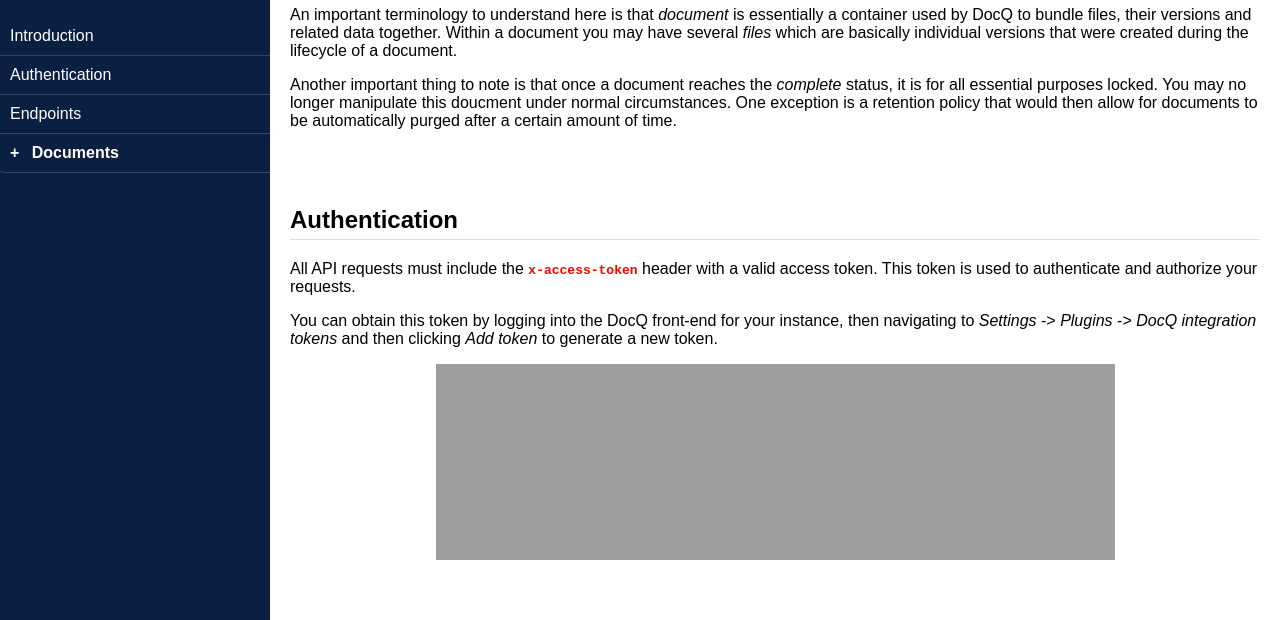
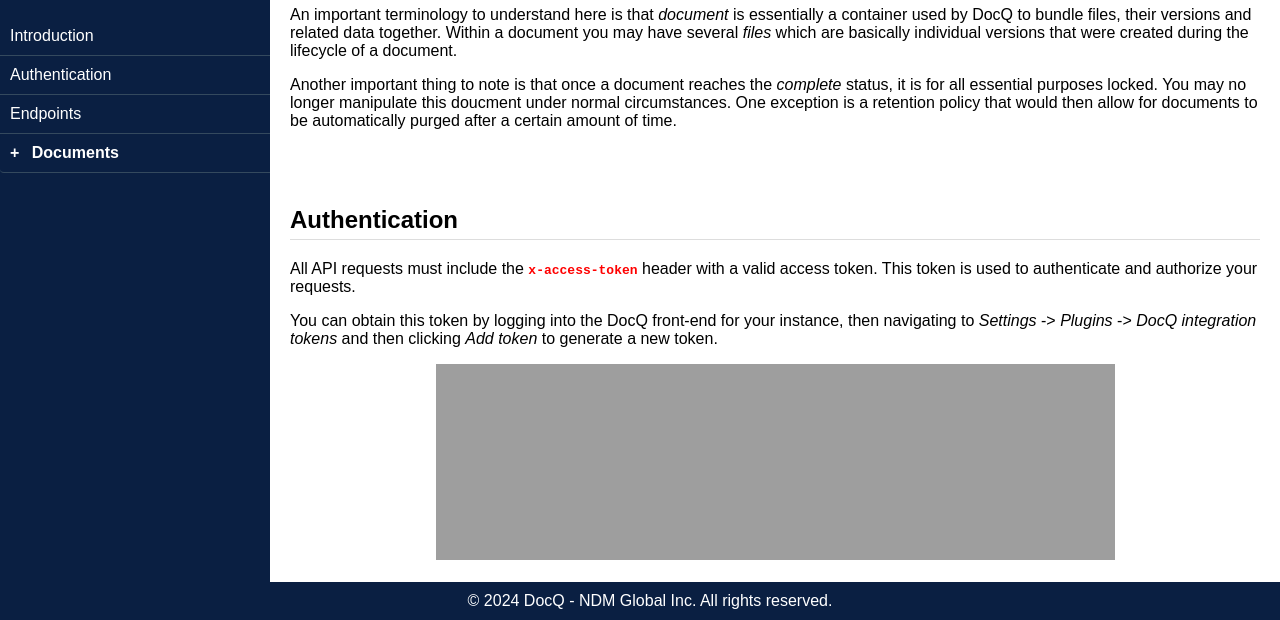
Before and after one commit to sehgalanuj/documentation, a plain HTML site: page api/index.html in a window 1280 px wide. Shown: the part 180-800 px from the top of the page. Drawn offline with nearby package versions, Linux system fonts and the light colour scheme.

Commit message:
Added footer to index.html

```diff
--- a/api/index.html
+++ b/api/index.html
@@ -73,4 +73,7 @@
         });
     </script>
 </body>
+<footer style="background-color: #0a1f42; color: white; text-align: center; padding: 10px; position: fixed; width: 100%; bottom: 0; left: 0;">
+    &copy; 2024 DocQ - NDM Global Inc. All rights reserved.
+</footer>
 </html>
```
